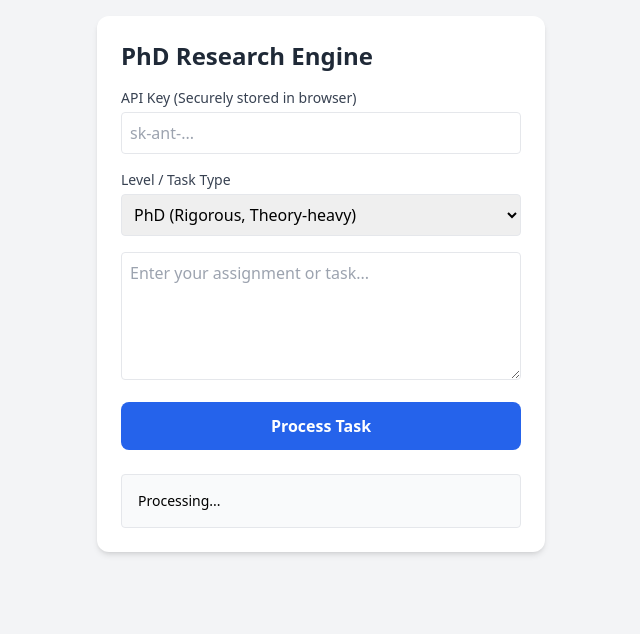
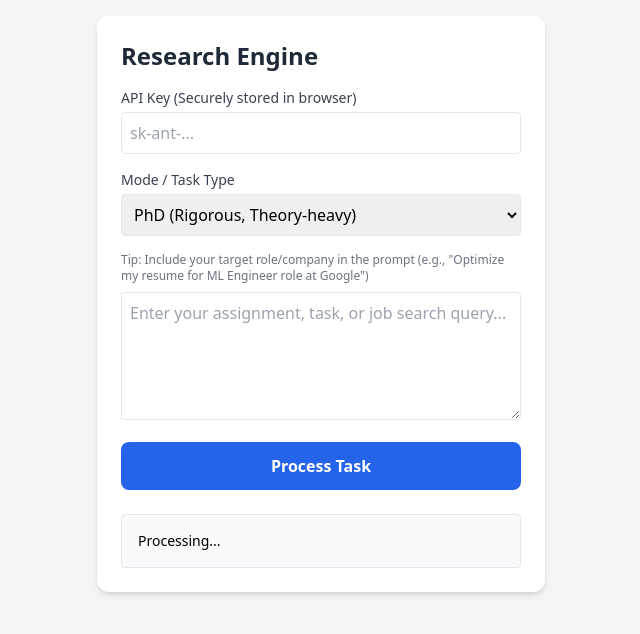
Before and after one commit to psree114-web/AGENT, a plain HTML site: page web-app/public/index.html in a window 1280 px wide. Both pictures are taken after a click on the button "Process Task". Shown: the whole page, without its empty margins (319-959 px from the left). Drawn offline with nearby package versions, Linux system fonts and the light colour scheme; no server answers.

Commit message:
docs: add job-search agent, README, and update web app

```diff
--- a/web-app/public/index.html
+++ b/web-app/public/index.html
@@ -3,12 +3,12 @@
 <head>
     <meta charset="UTF-8">
     <meta name="viewport" content="width=device-width, initial-scale=1.0">
-    <title>PhD/Research Engine</title>
+    <title>Research Engine</title>
     <script src="https://cdn.tailwindcss.com"></script>
 </head>
 <body class="bg-gray-100 p-4 font-sans">
     <div class="max-w-md mx-auto bg-white rounded-xl shadow-md overflow-hidden p-6">
-        <h1 class="text-2xl font-bold mb-4 text-gray-800">PhD Research Engine</h1>
+        <h1 class="text-2xl font-bold mb-4 text-gray-800">Research Engine</h1>
 
         <div class="mb-4">
             <label class="block text-sm font-medium text-gray-700">API Key (Securely stored in browser)</label>
@@ -16,15 +16,17 @@
         </div>
 
         <div class="mb-4">
-            <label class="block text-sm font-medium text-gray-700">Level / Task Type</label>
+            <label class="block text-sm font-medium text-gray-700">Mode / Task Type</label>
             <select id="taskLevel" class="w-full mt-1 p-2 border rounded">
                 <option value="PhD">PhD (Rigorous, Theory-heavy)</option>
                 <option value="Masters">Masters (Structured, Explanatory)</option>
                 <option value="Customer">Customer (Professional, Polished)</option>
+                <option value="Job">Job Search (Resume, Interview, Career)</option>
             </select>
         </div>
 
-        <textarea id="prompt" class="w-full h-32 p-2 border rounded mb-4" placeholder="Enter your assignment or task..."></textarea>
+        <p class="text-xs text-gray-500 mb-2">Tip: Include your target role/company in the prompt (e.g., "Optimize my resume for ML Engineer role at Google")</p>
+        <textarea id="prompt" class="w-full h-32 p-2 border rounded mb-4" placeholder="Enter your assignment, task, or job search query..."></textarea>
 
         <button onclick="sendToClaude()" class="w-full bg-blue-600 text-white p-3 rounded-lg font-bold">Process Task</button>
 
@@ -40,18 +42,30 @@
 
             resultDiv.innerText = "Processing...";
 
+            let systemPrompt = "You are an expert AI assistant. ";
+
+            if (level === "PhD") {
+                systemPrompt += "PhD-level rigor: provide detailed proofs, theoretical depth, cite relevant literature, and use formal mathematical notation.";
+            } else if (level === "Masters") {
+                systemPrompt += "Masters-level clarity: structured explanations, step-by-step solutions, appropriate for coursework.";
+            } else if (level === "Customer") {
+                systemPrompt += "Professional client-facing: concise, actionable, polished, business-oriented, easy to understand.";
+            } else if (level === "Job") {
+                systemPrompt += "Expert career coach specializing in CS/Data Science roles. Help with resumes, cover letters, interview prep, company research, salary negotiation. Quantify achievements, match JD keywords, optimize for ATS systems.";
+            }
+
             const response = await fetch('https://api.anthropic.com/v1/messages', {
                 method: 'POST',
                 headers: {
                     'x-api-key': key,
                     'anthropic-version': '2023-06-01',
                     'content-type': 'application/json',
-                    'anthropic-dangerous-direct-browser-access': 'true' // Note: This is for local/dev use
+                    'anthropic-dangerous-direct-browser-access': 'true'
                 },
                 body: JSON.stringify({
                     model: "claude-3-5-sonnet-20241022",
-                    max_tokens: 1024,
-                    system: `You are a research assistant. The user is at the ${level} level. Act with the appropriate rigor, depth, and tone for this level.`,
+                    max_tokens: 2048,
+                    system: systemPrompt,
                     messages: [{role: "user", content: prompt}]
                 })
             });
```
Also changed, not shown: 2 other files.
